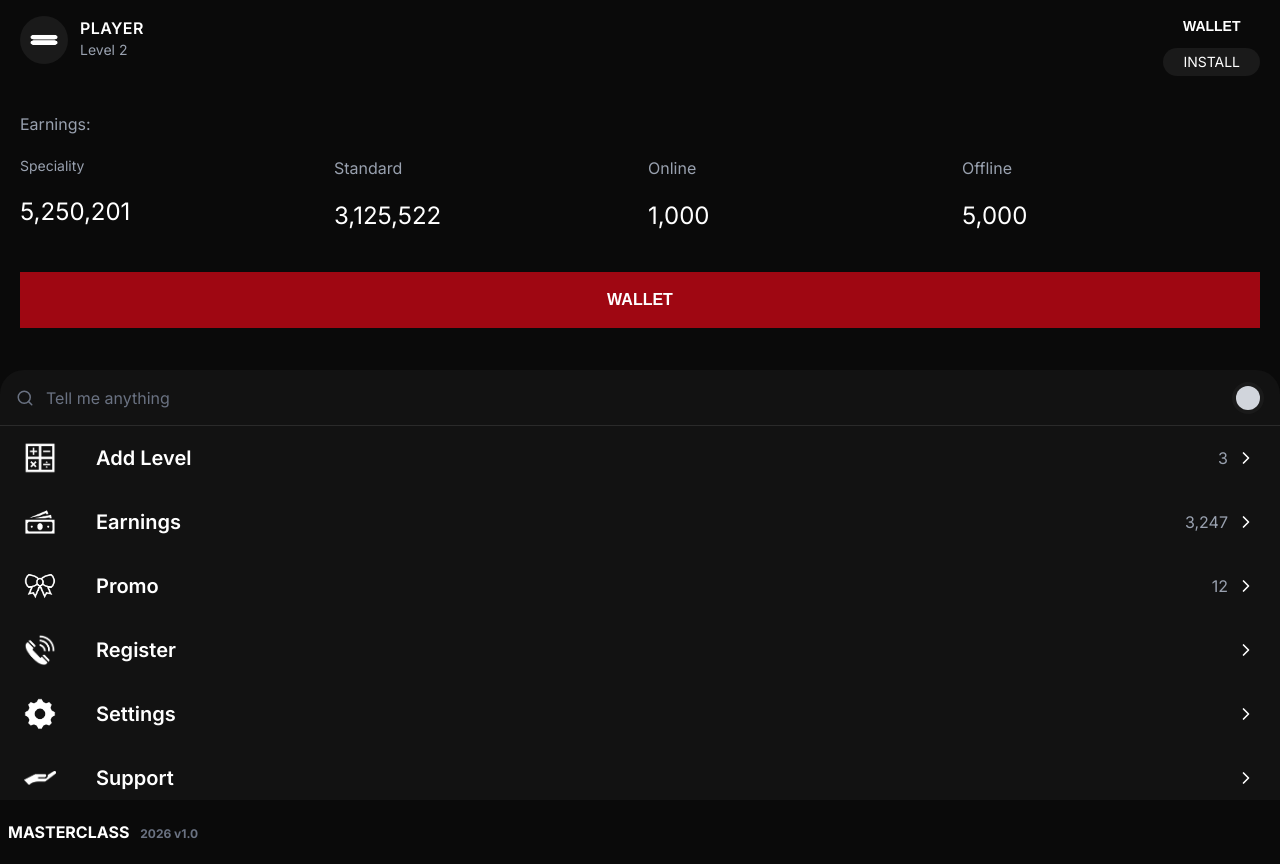
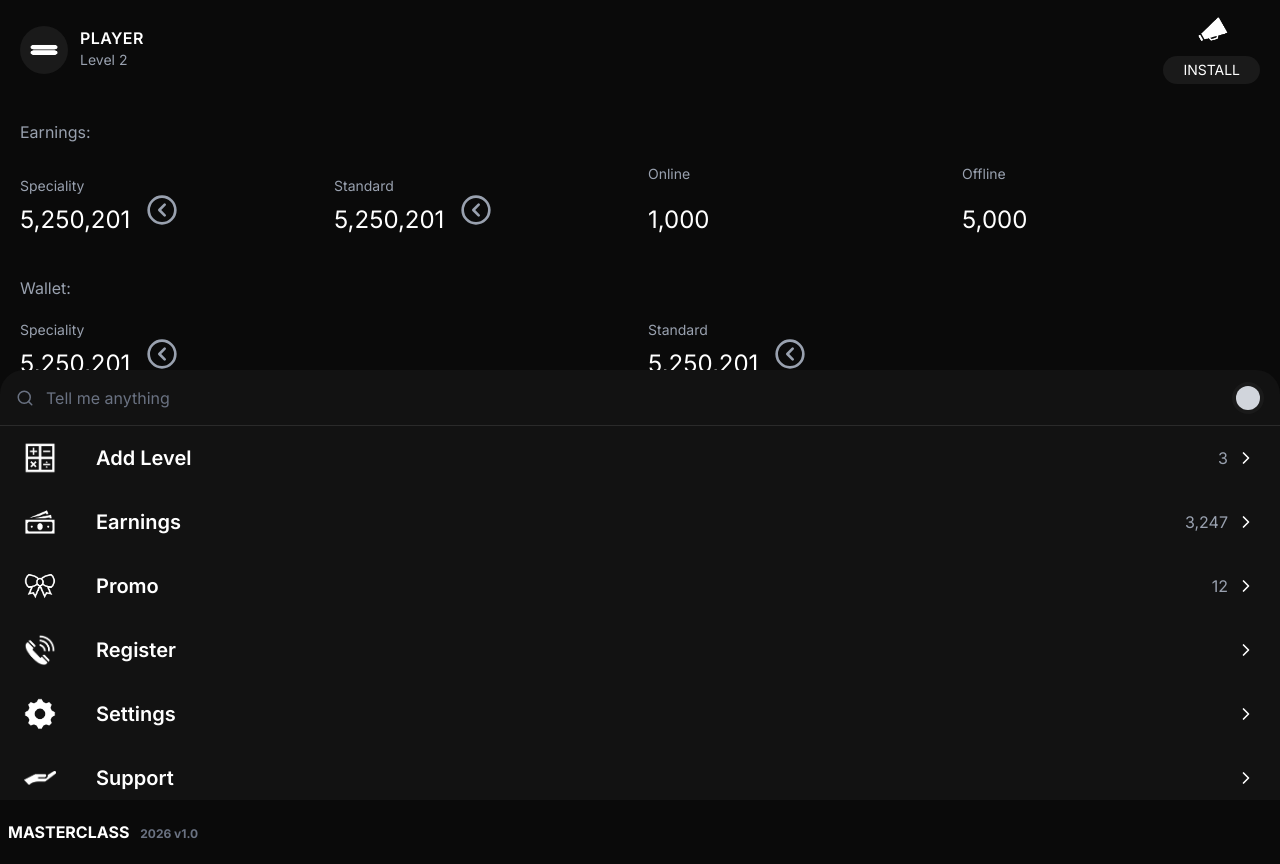
Before and after one commit to sndie3/Masterclass-Agent-, a React (Vite) app: page /dashboard in a window 1280 px wide. Built offline with nearby package versions, Linux system fonts and the light colour scheme.

Commit message:
dashboard

```diff
--- /dev/null
+++ b/components/common/LogsTable.tsx
@@ -0,0 +1,42 @@
+interface Log {
+    uid: string;
+    gc: number;
+    ens: number;
+}
+
+interface LogsTableProps {
+    logs: Log[];
+}
+
+function LogsTable({ logs }: LogsTableProps) {
+    return (
+        <div className="w-full overflow-x-auto">
+            <table className="w-full text-left border-separate border-spacing-y-4">
+                <thead>
+                    <tr className="text-gray-500 text-sm">
+                        <th className="font-normal text-center">UID</th>
+                        <th className="font-normal text-center">GC</th>
+                        <th className="font-normal text-center">ENS</th>
+                    </tr>
+                </thead>
+
+                <tbody>
+                    {logs.map((log, index) => (
+                        <tr key={index} className="text-gray-500 text-sm">
+                            <td className="py-1 text-center w-32 xl:w-130">{log.uid}</td>
+                            <td className="text-center">{log.gc.toLocaleString()}</td>
+                            <td className="text-center">
+                                {log.ens.toLocaleString(undefined, {
+                                    minimumFractionDigits: 2,
+                                    maximumFractionDigits: 2,
+                                })}
+                            </td>
+                        </tr>
+                    ))}
+                </tbody>
+            </table>
+        </div>
+    );
+}
+
+export default LogsTable;
--- a/features/dashboard/Home.tsx
+++ b/features/dashboard/Home.tsx
@@ -1,8 +1,9 @@
 import { useState } from 'react'
 import Sidebar from './components/Sidebar';
-import { ChevronRight, Search } from 'lucide-react';
+import { ChevronRight, CircleChevronLeft, Search } from 'lucide-react';
 import { useNavigate } from 'react-router-dom';
-import Button from "../../components/ui/Button"
+import LogsTable from '../../components/common/LogsTable'
+
 function Home() {
   const [collapsed, setCollapsed] = useState(false);
 
@@ -56,6 +57,42 @@ function Home() {
     },
   ];
 
+  const logs = [
+    {
+      uid: "PID-ROGER-000053-2026",
+      gc: 101,
+      ens: 0.5,
+    },
+    {
+      uid: "PID-ROGER-000054-2026",
+      gc: 2500,
+      ens: 1.25,
+    },
+    {
+      uid: "PID-ROGER-000055-2026",
+      gc: 10000,
+      ens: 10,
+    },
+    {
+      uid: "PID-ROGER-000055-2026",
+      gc: 10000,
+      ens: 10,
+    },
+    {
+      uid: "PID-ROGER-000055-2026",
+      gc: 10000,
+      ens: 10,
+    },
+    {
+      uid: "PID-ROGER-000055-2026",
+      gc: 10000,
+      ens: 10,
+    },
+
+  ];
+
+  <LogsTable logs={logs} />;
+
   return (
     <div className="relative min-h-screen text-white overflow-hidden">
       <Sidebar
@@ -67,7 +104,7 @@ function Home() {
 
       {/* Header */}
       <div className="px-5 pt-4">
-        <div className="flex items-start justify-between">
+        <div className="flex items-center justify-between">
           <div className="flex gap-3">
             <button onClick={() => setSidebarOpen(true)} className="h-12 w-12 rounded-full flex items-center justify-center" style={{ backgroundColor: 'var(--button-color)' }}>
               <img src="/assets/icons/burger.png" alt="Avatar" className="w-7 h-3 " />
@@ -84,7 +121,7 @@ function Home() {
           </div>
           <div className="flex flex-col gap-3 ">
             <span className="text-sm font-semibold flex justify-center cursor-pointer font-bahnschrift">
-              WALLET
+              <img src="/assets/icons/notification.png" alt="notification" className='w-8 object-contain' />
             </span>
             <button className="bg-[var(--button-color)] py-1 px-5 rounded-full text-sm">
               INSTALL
@@ -96,28 +133,56 @@ function Home() {
       <div className="overflow-y-auto h-[calc(95vh-120px)] px-5 pt-4">
         <p className='py-5 text-gray-400 '>Earnings: </p>
         <div className="grid grid-cols-[repeat(auto-fit,minmax(120px,1fr))] gap-4 text-gray-400">
-          <div className='flex flex-col'>
-            <p className='text-sm'>Speciality</p>
-            <p className='py-5 text-2xl text-white'> {(5250201).toLocaleString()}</p>
-
-
+          <div className='flex'>
+            <div className='flex flex-col justify-center'>
+              <p className='text-sm'>Speciality</p>
+              <p className='py-2 text-2xl text-white'> {(5250201).toLocaleString()}</p>
+            </div>
+            <div className='flex place-items-center px-4'>
+              <CircleChevronLeft className='w-8 h-8' />
+            </div>
           </div>
-          <div className='flex flex-col'>
-            <p>Standard</p>
-            <p className='py-5 text-2xl text-white'> {(3125522).toLocaleString()}</p>
+          <div className='flex'>
+            <div className='flex flex-col justify-center'>
+              <p className='text-sm'>Standard</p>
+              <p className='py-2 text-2xl text-white'> {(5250201).toLocaleString()}</p>
+            </div>
+            <div className='flex place-items-center px-4'>
+              <CircleChevronLeft className='w-8 h-8' />
+            </div>
           </div>
-          <div className='flex flex-col'>
-            <p>Online</p>
+          <div className='flex flex-col justify-center'>
+            <p className='text-sm'>Online</p>
             <p className='py-5 text-2xl text-white'> {(1000).toLocaleString()}</p>
           </div>
-          <div className='flex flex-col'>
-            <p>Offline</p>
+          <div className='flex flex-col justify-center'>
+            <p className='text-sm'>Offline</p>
             <p className='py-5 text-2xl text-white'> {(5000).toLocaleString()}</p>
-
           </div>
         </div>
-        <div className='flex justify-center py-5'>
-          <Button variant='primary'>Wallet</Button>
+        <p className='py-5 text-gray-400 '>Wallet: </p>
+        <div className="grid grid-cols-2 gap-4 text-gray-400">
+          <div className='flex'>
+            <div className='flex flex-col justify-center'>
+              <p className='text-sm'>Speciality</p>
+              <p className='py-2 text-2xl text-white'> {(5250201).toLocaleString()}</p>
+            </div>
+            <div className='flex place-items-center px-4'>
+              <CircleChevronLeft className='w-8 h-8' />
+            </div>
+          </div>
+          <div className='flex'>
+            <div className='flex flex-col justify-center'>
+              <p className='text-sm'>Standard</p>
+              <p className='py-2 text-2xl text-white'> {(5250201).toLocaleString()}</p>
+            </div>
+            <div className='flex place-items-center px-4'>
+              <CircleChevronLeft className='w-8 h-8' />
+            </div>
+          </div>
+        </div>
+        <div className='flex justify-center py-4'>
+          <LogsTable logs={logs} />
         </div>
       </div>
       {/* Bottom Navbar*/}
--- /dev/null
+++ b/features/earnings/Earnings.tsx
@@ -0,0 +1,38 @@
+import { ArrowLeft } from "lucide-react"
+import { useNavigate } from "react-router-dom"
+
+function Earnings() {
+
+    const route = useNavigate()
+
+    return (
+        <div className="relative min-h-screen overflow-hidden text-white flex flex-col ">
+            <div className="rounded-t-[32px] px-3 pt-6 pb-2 relative z-30" style={{ backgroundColor: 'var(--background-color)' }}>
+                <div className="flex items-center mb-5 justify-between font-bahnschrift">
+                    <button
+                        onClick={() => { route('/dashboard') }}
+                        className="cursor-pointer h-12 w-12 rounded-full flex items-center justify-center" style={{ backgroundColor: 'var(--button-color)' }}
+                    >
+                        <ArrowLeft size={20} className="text-white" />
+                    </button>
+                    <h1 className="text-[24px] font-semibold ">Earnings</h1>
+                    <div>
+                        <img src="/assets/icons/invite.png" alt="icon" className="w-7 h-7" />
+                    </div>
+                </div>
+            </div>
+
+            <div className="flex-1 mt-3 overflow-y-auto px-3">
+                <p className="flex text-justify text-gray-400 text-sm">
+                    Earnings are real-time and cut-off transactions. You can withdraw anytime only to real-time earnings on the next day and cut-off transactions are withdrawable on the 16th and every 1st day of the month.
+                </p>
+                <br/>
+                <p className="text-gray-400 text-sm">PLAY RESPONSIBLY.</p>
+                <br/>
+            </div>
+
+        </div>
+    )
+}
+
+export default Earnings
```
Also changed, not shown: public/assets/icons/invite.png (added), public/assets/icons/notification.png (added).
